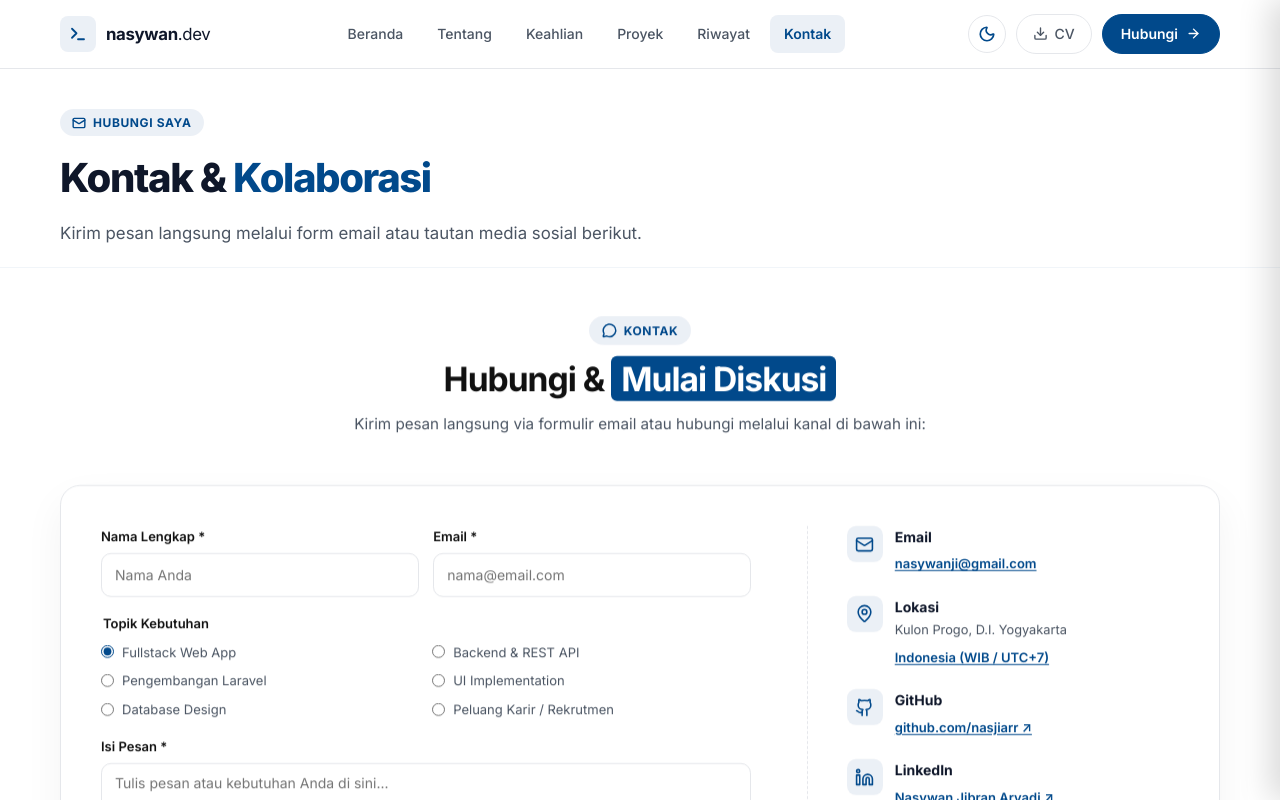
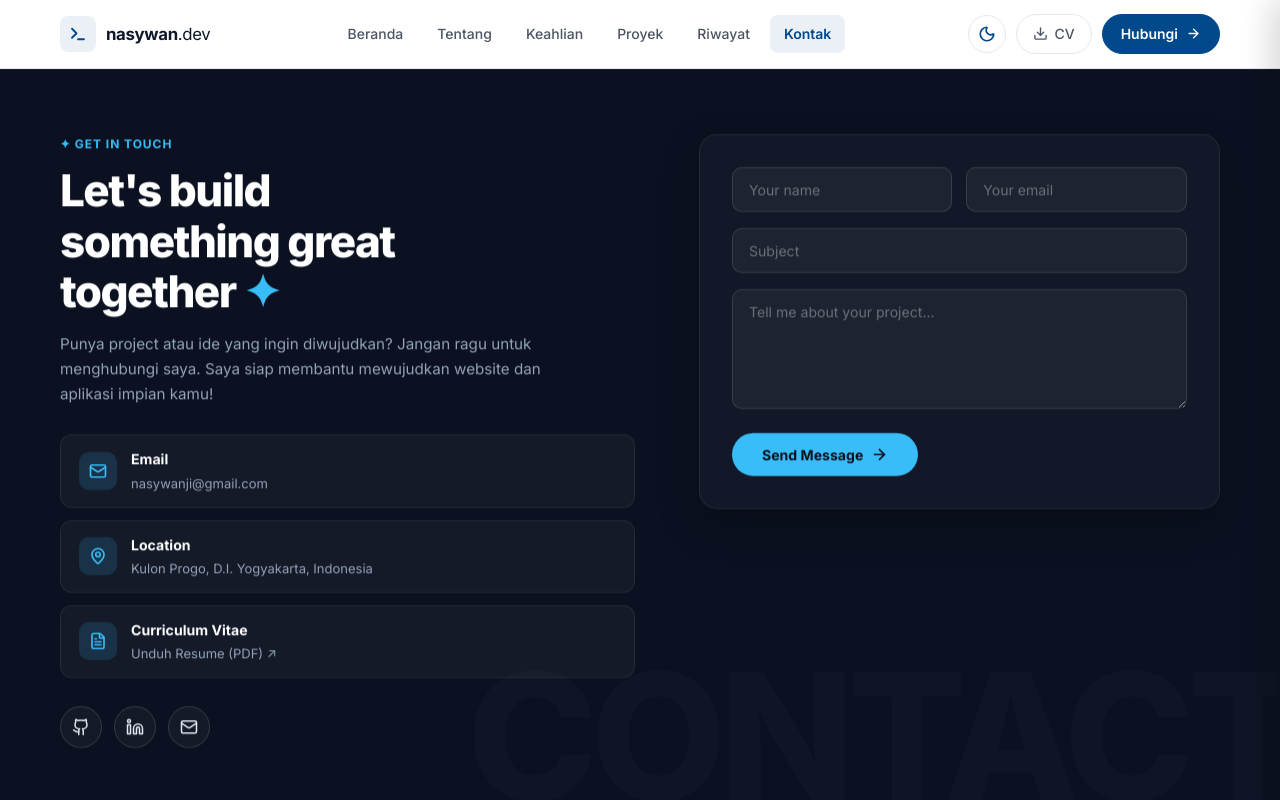
Before and after one commit to nasjiarr/portfolio-jibran, a React (Vite) app: page /contact in a window 1280 px wide. Shown: the top 800 px of the page. Built offline with nearby package versions, Linux system fonts and the light colour scheme.

Commit message:
update contact section to match fahry rasyidinanta style

```diff
--- a/src/components/Contact.tsx
+++ b/src/components/Contact.tsx
@@ -1,23 +1,14 @@
 import { useState, useEffect, useRef } from 'react';
-import { Mail, MapPin, MessageCircle, Send, FileText, CheckCircle } from 'lucide-react';
+import { Mail, MapPin, FileText, ArrowRight, CheckCircle2 } from 'lucide-react';
 import { GithubIcon, LinkedinIcon } from './Icons';
 import '../styles/contact.css';
-
-const services = [
-  'Fullstack Web App',
-  'Backend & REST API',
-  'Pengembangan Laravel',
-  'UI Implementation',
-  'Database Design',
-  'Peluang Karir / Rekrutmen',
-];
 
 export default function Contact() {
   const sectionRef = useRef<HTMLElement>(null);
   const [formData, setFormData] = useState({
     name: '',
     email: '',
-    service: 'Fullstack Web App',
+    subject: '',
     message: '',
   });
   const [submitted, setSubmitted] = useState(false);
@@ -45,160 +36,154 @@ export default function Contact() {
 
   const handleSubmit = (e: React.FormEvent) => {
     e.preventDefault();
-    const subject = encodeURIComponent(`[Inquiry] ${formData.service} - ${formData.name}`);
-    const body = encodeURIComponent(
-      `Nama: ${formData.name}\nEmail: ${formData.email}\nTopik: ${formData.service}\n\nPesan:\n${formData.message}\n`
+    const mailSubject = encodeURIComponent(formData.subject || `[Portfolio Inquiry] dari ${formData.name}`);
+    const mailBody = encodeURIComponent(
+      `Nama: ${formData.name}\nEmail: ${formData.email}\nSubject: ${formData.subject}\n\nPesan:\n${formData.message}\n`
     );
-    window.location.href = `mailto:nasywanji@gmail.com?subject=${subject}&body=${body}`;
+    window.location.href = `mailto:nasywanji@gmail.com?subject=${mailSubject}&body=${mailBody}`;
     setSubmitted(true);
   };
 
   return (
-    <section ref={sectionRef} id="kontak" className="contact-v1">
-      <div className="contact-v1__shell">
-        <header className="contact-v1__header contact-v1__reveal contact-v1__hidden">
-          <div className="contact-v1__eyebrow">
-            <MessageCircle size={15} strokeWidth={2.4} aria-hidden="true" />
-            KONTAK
+    <section ref={sectionRef} id="kontak" className="contact-fahry">
+      <div className="contact-fahry__shell">
+        <div className="contact-grid">
+          {/* Left Column */}
+          <div className="contact-left contact-v1__reveal contact-v1__hidden">
+            <span className="contact-eyebrow">✦ GET IN TOUCH</span>
+            <h2 className="contact-title">
+              Let's build<br />
+              something great<br />
+              together <span className="sparkle">✦</span>
+            </h2>
+            <p className="contact-desc">
+              Punya project atau ide yang ingin diwujudkan? Jangan ragu untuk menghubungi saya.
+              Saya siap membantu mewujudkan website dan aplikasi impian kamu!
+            </p>
+
+            <div className="contact-details">
+              <div className="contact-detail-item">
+                <div className="contact-detail-icon">
+                  <Mail size={18} strokeWidth={2.2} />
+                </div>
+                <div>
+                  <h4>Email</h4>
+                  <p>nasywanji@gmail.com</p>
+                </div>
+              </div>
+
+              <div className="contact-detail-item">
+                <div className="contact-detail-icon">
+                  <MapPin size={18} strokeWidth={2.2} />
+                </div>
+                <div>
+                  <h4>Location</h4>
+                  <p>Kulon Progo, D.I. Yogyakarta, Indonesia</p>
+                </div>
+              </div>
+
+              <a
+                href="/cv.pdf"
+                target="_blank"
+                rel="noopener noreferrer"
+                className="contact-detail-item contact-detail-link"
+              >
+                <div className="contact-detail-icon">
+                  <FileText size={18} strokeWidth={2.2} />
+                </div>
+                <div>
+                  <h4>Curriculum Vitae</h4>
+                  <p>Unduh Resume (PDF) ↗</p>
+                </div>
+              </a>
+            </div>
+
+            <div className="social-row">
+              <a
+                href="https://github.com/nasjiarr"
+                target="_blank"
+                rel="noopener noreferrer"
+                className="social-circle"
+                aria-label="GitHub"
+                title="GitHub"
+              >
+                <GithubIcon size={18} />
+              </a>
+              <a
+                href="https://www.linkedin.com/in/nasywan-jibran-aryadi-7547a8214/"
+                target="_blank"
+                rel="noopener noreferrer"
+                className="social-circle"
+                aria-label="LinkedIn"
+                title="LinkedIn"
+              >
+                <LinkedinIcon size={18} />
+              </a>
+              <a
+                href="mailto:nasywanji@gmail.com"
+                className="social-circle"
+                aria-label="Email"
+                title="Email Langsung"
+              >
+                <Mail size={18} />
+              </a>
+            </div>
           </div>
-          <h2 className="contact-v1__heading">
-            Hubungi &{' '}
-            <span className="contact-v1__heading-accent">Mulai Diskusi</span>
-          </h2>
-          <p className="contact-v1__description">
-            Kirim pesan langsung via formulir email atau hubungi melalui kanal di bawah ini:
-          </p>
-        </header>
 
-        <div className="contact-v1__panel contact-v1__reveal contact-v1__hidden">
-          <form className="contact-v1__form" onSubmit={handleSubmit}>
-            <div className="contact-v1__field-row">
-              <label className="contact-v1__field">
-                <span>Nama Lengkap *</span>
+          {/* Right Column: Contact Form */}
+          <form className="contact-form contact-v1__reveal contact-v1__hidden" onSubmit={handleSubmit}>
+            <div className="form-row">
+              <div className="form-group">
                 <input
                   type="text"
+                  placeholder="Your name"
                   required
-                  placeholder="Nama Anda"
                   value={formData.name}
                   onChange={(e) => setFormData({ ...formData, name: e.target.value })}
                 />
-              </label>
-              <label className="contact-v1__field">
-                <span>Email *</span>
+              </div>
+              <div className="form-group">
                 <input
                   type="email"
+                  placeholder="Your email"
                   required
-                  placeholder="nama@email.com"
                   value={formData.email}
                   onChange={(e) => setFormData({ ...formData, email: e.target.value })}
                 />
-              </label>
+              </div>
             </div>
 
-            <fieldset className="contact-v1__services">
-              <legend>Topik Kebutuhan</legend>
-              <div className="contact-v1__options">
-                {services.map((item) => (
-                  <label key={item} className="contact-v1__radio-label">
-                    <input
-                      type="radio"
-                      name="service"
-                      value={item}
-                      checked={formData.service === item}
-                      onChange={(e) => setFormData({ ...formData, service: e.target.value })}
-                    />
-                    <span>{item}</span>
-                  </label>
-                ))}
-              </div>
-            </fieldset>
+            <div className="form-group">
+              <input
+                type="text"
+                placeholder="Subject"
+                value={formData.subject}
+                onChange={(e) => setFormData({ ...formData, subject: e.target.value })}
+              />
+            </div>
 
-            <label className="contact-v1__field">
-              <span>Isi Pesan *</span>
+            <div className="form-group">
               <textarea
+                placeholder="Tell me about your project..."
                 required
-                rows={4}
-                placeholder="Tulis pesan atau kebutuhan Anda di sini..."
+                rows={5}
                 value={formData.message}
                 onChange={(e) => setFormData({ ...formData, message: e.target.value })}
               />
-            </label>
+            </div>
 
-            <button type="submit" className="contact-v1__submit">
-              <span>Kirim via Email</span>
-              <Send size={16} strokeWidth={2.2} />
+            <button type="submit" className="btn-send">
+              <span>Send Message</span>
+              <ArrowRight size={17} strokeWidth={2.4} />
             </button>
 
             {submitted && (
-              <div className="contact-v1__success">
-                <CheckCircle size={16} />
-                <span>Klien email Anda telah dibuka. Anda juga bisa kirim langsung ke nasywanji@gmail.com</span>
+              <div className="form-status">
+                <CheckCircle2 size={16} />
+                <span>Klien email Anda telah dibuka. Atau kirim langsung ke nasywanji@gmail.com</span>
               </div>
             )}
           </form>
-
-          <aside className="contact-v1__details">
-            <div className="contact-v1__detail">
-              <span className="contact-v1__icon">
-                <Mail size={19} strokeWidth={2} />
-              </span>
-              <div>
-                <h3>Email</h3>
-                <a href="mailto:nasywanji@gmail.com">nasywanji@gmail.com</a>
-              </div>
-            </div>
-
-            <div className="contact-v1__detail">
-              <span className="contact-v1__icon">
-                <MapPin size={19} strokeWidth={2} />
-              </span>
-              <div>
-                <h3>Lokasi</h3>
-                <p>Kulon Progo, D.I. Yogyakarta</p>
-                <span>Indonesia (WIB / UTC+7)</span>
-              </div>
-            </div>
-
-            <div className="contact-v1__detail">
-              <span className="contact-v1__icon">
-                <GithubIcon size={19} />
-              </span>
-              <div>
-                <h3>GitHub</h3>
-                <a href="https://github.com/nasjiarr" target="_blank" rel="noopener noreferrer">
-                  github.com/nasjiarr ↗
-                </a>
-              </div>
-            </div>
-
-            <div className="contact-v1__detail">
-              <span className="contact-v1__icon">
-                <LinkedinIcon size={19} />
-              </span>
-              <div>
-                <h3>LinkedIn</h3>
-                <a
-                  href="https://www.linkedin.com/in/nasywan-jibran-aryadi-7547a8214/"
-                  target="_blank"
-                  rel="noopener noreferrer"
-                >
-                  Nasywan Jibran Aryadi ↗
-                </a>
-              </div>
-            </div>
-
-            <div className="contact-v1__detail">
-              <span className="contact-v1__icon">
-                <FileText size={19} strokeWidth={2} />
-              </span>
-              <div>
-                <h3>Curriculum Vitae</h3>
-                <a href="/cv.pdf" target="_blank" rel="noopener noreferrer">
-                  Unduh CV (PDF) ↗
-                </a>
-              </div>
-            </div>
-          </aside>
         </div>
       </div>
     </section>
--- a/src/pages/ContactPage.tsx
+++ b/src/pages/ContactPage.tsx
@@ -1,25 +1,9 @@
-import { Mail } from 'lucide-react';
 import Contact from '../components/Contact';
 import '../styles/pages.css';
 
 export default function ContactPage() {
   return (
-    <div className="page-wrapper">
-      <header className="page-header">
-        <div className="page-header__shell">
-          <div className="page-header__eyebrow">
-            <Mail size={14} strokeWidth={2.4} />
-            HUBUNGI SAYA
-          </div>
-          <h1 className="page-header__title">
-            Kontak & <span>Kolaborasi</span>
-          </h1>
-          <p className="page-header__desc">
-            Kirim pesan langsung melalui form email atau tautan media sosial berikut.
-          </p>
-        </div>
-      </header>
-
+    <div className="page-wrapper" style={{ paddingBottom: 0 }}>
       <Contact />
     </div>
   );
--- a/src/styles/contact.css
+++ b/src/styles/contact.css
@@ -1,263 +1,247 @@
-.contact-v1 {
-  --contact-v1-primary: var(--dt-primary);
-  --contact-v1-primary-soft: var(--dt-primary-soft);
-  --contact-v1-ink: var(--dt-ink);
-  --contact-v1-muted: var(--dt-muted);
-  --contact-v1-line: var(--dt-line);
-
+.contact-fahry {
   box-sizing: border-box;
   width: 100%;
-  padding: 48px 0;
-  background: var(--dt-surface);
+  padding: 64px 0 56px;
+  background: #0b1120;
+  color: #ffffff;
+  position: relative;
+  overflow: hidden;
   font-family: var(--font-sans);
-  border-bottom: 1px solid var(--dt-line-light);
-  transition: background-color 0.2s ease;
+  border-top: 1px solid rgba(255, 255, 255, 0.06);
 }
 
-.contact-v1 *,
-.contact-v1 *::before,
-.contact-v1 *::after {
+.contact-fahry::before {
+  content: 'CONTACT';
+  position: absolute;
+  bottom: -20px;
+  right: -20px;
+  font-size: clamp(6rem, 14vw, 11rem);
+  font-weight: 900;
+  color: rgba(255, 255, 255, 0.02);
+  pointer-events: none;
+  line-height: 1;
+  letter-spacing: -0.04em;
+}
+
+.contact-fahry *,
+.contact-fahry *::before,
+.contact-fahry *::after {
   box-sizing: border-box;
 }
 
-.contact-v1__shell {
+.contact-fahry__shell {
   width: min(1160px, calc(100% - 44px));
   margin: 0 auto;
+  position: relative;
+  z-index: 1;
 }
 
-.contact-v1__header {
-  max-width: 760px;
-  margin: 0 auto;
-  text-align: center;
+.contact-grid {
+  display: grid;
+  grid-template-columns: minmax(0, 1.05fr) minmax(0, 0.95fr);
+  gap: clamp(36px, 5vw, 64px);
+  align-items: start;
 }
 
-.contact-v1__eyebrow {
-  display: inline-flex;
-  align-items: center;
-  gap: 7px;
-  margin-bottom: 12px;
-  padding: 5px 13px;
-  border-radius: 999px;
-  background: var(--contact-v1-primary-soft);
-  color: var(--contact-v1-primary);
+.contact-left {
+  display: flex;
+  flex-direction: column;
+}
+
+.contact-eyebrow {
+  display: inline-block;
   font-size: 0.75rem;
   font-weight: 700;
-  letter-spacing: 0.05em;
-  text-transform: uppercase;
+  letter-spacing: 0.08em;
+  color: #38bdf8;
+  margin-bottom: 12px;
 }
 
-.contact-v1__heading {
-  margin: 0;
-  color: var(--contact-v1-ink);
-  font-size: clamp(1.5rem, 3.1vw, 2.1rem);
-  line-height: 1.28;
-  font-weight: 700;
-  letter-spacing: -0.03em;
+.contact-title {
+  font-size: clamp(2rem, 3.8vw, 2.75rem);
+  line-height: 1.15;
+  font-weight: 800;
+  color: #ffffff;
+  letter-spacing: -0.035em;
+  margin: 0 0 14px;
 }
 
-.contact-v1__heading-accent {
-  color: #ffffff;
-  background: var(--contact-v1-primary);
-  padding: 2px 10px;
-  border-radius: 6px;
-  -webkit-box-decoration-break: clone;
-  box-decoration-break: clone;
+.sparkle {
+  color: #38bdf8;
+  display: inline-block;
 }
 
-[data-theme="dark"] .contact-v1__heading-accent {
-  color: #0b1120;
+.contact-desc {
+  color: #94a3b8;
+  font-size: 0.95rem;
+  line-height: 1.65;
+  margin: 0 0 28px;
+  max-width: 520px;
 }
 
-.contact-v1__description {
-  margin: 12px auto 0;
-  max-width: 620px;
-  color: var(--contact-v1-muted);
-  font-size: 0.95rem;
-  line-height: 1.6;
+/* Contact Details */
+.contact-details {
+  display: flex;
+  flex-direction: column;
+  gap: 12px;
+  margin-bottom: 28px;
 }
 
-.contact-v1__panel {
-  display: grid;
-  grid-template-columns: minmax(0, 1.4fr) minmax(280px, 0.8fr);
-  gap: clamp(32px, 5vw, 56px);
-  margin-top: clamp(34px, 5vw, 48px);
-  padding: clamp(24px, 4vw, 40px);
-  border: 1px solid var(--contact-v1-line);
-  border-radius: 20px;
-  background: var(--dt-surface-card);
-  box-shadow: var(--dt-shadow-lg);
-  transition: background-color 0.2s ease;
+.contact-detail-item {
+  display: flex;
+  align-items: center;
+  gap: 14px;
+  padding: 13px 18px;
+  background: rgba(255, 255, 255, 0.04);
+  border: 1px solid rgba(255, 255, 255, 0.08);
+  border-radius: 12px;
+  transition: all 0.2s ease;
+  text-decoration: none;
+  color: inherit;
 }
 
-.contact-v1__form {
-  display: grid;
-  gap: 16px;
+.contact-detail-item:hover {
+  background: rgba(255, 255, 255, 0.08);
+  transform: translateX(6px);
+  border-color: #38bdf8;
 }
 
-.contact-v1__field-row {
+.contact-detail-icon {
+  width: 38px;
+  height: 38px;
+  border-radius: 10px;
+  background: rgba(56, 189, 248, 0.15);
+  color: #38bdf8;
+  display: flex;
+  align-items: center;
+  justify-content: center;
+  flex-shrink: 0;
+}
+
+.contact-detail-item h4 {
+  margin: 0 0 2px;
+  font-size: 0.88rem;
+  font-weight: 700;
+  color: #ffffff;
+}
+
+.contact-detail-item p {
+  margin: 0;
+  font-size: 0.8125rem;
+  color: #94a3b8;
+}
+
+/* Social Row */
+.social-row {
+  display: flex;
+  gap: 12px;
+}
+
+.social-circle {
+  width: 42px;
+  height: 42px;
+  border-radius: 50%;
+  border: 1px solid rgba(255, 255, 255, 0.14);
+  background: rgba(255, 255, 255, 0.04);
+  color: #e2e8f0;
+  display: flex;
+  align-items: center;
+  justify-content: center;
+  transition: all 0.2s ease;
+  cursor: pointer;
+  text-decoration: none;
+}
+
+.social-circle:hover {
+  background: #38bdf8;
+  color: #0b1120;
+  border-color: #38bdf8;
+  transform: translateY(-3px) scale(1.08);
+}
+
+/* Contact Form */
+.contact-form {
+  display: flex;
+  flex-direction: column;
+  gap: 16px;
+  padding: clamp(22px, 3.5vw, 32px);
+  background: rgba(255, 255, 255, 0.03);
+  border: 1px solid rgba(255, 255, 255, 0.08);
+  border-radius: 18px;
+  box-shadow: 0 16px 40px rgba(0, 0, 0, 0.25);
+}
+
+.form-row {
   display: grid;
   grid-template-columns: repeat(2, minmax(0, 1fr));
   gap: 14px;
 }
 
-.contact-v1__field {
-  display: grid;
-  gap: 6px;
-  color: var(--dt-ink);
-  font-size: 0.8125rem;
-  font-weight: 600;
+.form-group input,
+.form-group textarea {
+  width: 100%;
+  padding: 13px 16px;
+  background: rgba(255, 255, 255, 0.05);
+  border: 1px solid rgba(255, 255, 255, 0.12);
+  border-radius: 10px;
+  color: #ffffff;
+  font-family: inherit;
+  font-size: 0.88rem;
+  outline: none;
+  transition: all 0.2s ease;
 }
 
-.contact-v1__field input,
-.contact-v1__field textarea {
-  width: 100%;
-  border: 1px solid var(--contact-v1-line);
-  border-radius: 10px;
-  outline: none;
-  background: var(--dt-surface);
-  color: var(--dt-ink);
-  font-family: inherit;
-  font-size: 0.875rem;
-  transition: border-color 0.2s ease, box-shadow 0.2s ease;
-}
-
-.contact-v1__field input {
-  min-height: 44px;
-  padding: 0 13px;
-}
-
-.contact-v1__field textarea {
-  min-height: 110px;
-  padding: 10px 13px;
+.form-group textarea {
+  min-height: 120px;
   resize: vertical;
 }
 
-.contact-v1__field input:focus,
-.contact-v1__field textarea:focus {
-  border-color: var(--contact-v1-primary);
-  box-shadow: 0 0 0 3px var(--dt-primary-soft);
+.form-group input::placeholder,
+.form-group textarea::placeholder {
+  color: rgba(255, 255, 255, 0.35);
 }
 
-.contact-v1__services {
-  margin: 0;
-  padding: 0;
-  border: 0;
+.form-group input:focus,
+.form-group textarea:focus {
+  border-color: #38bdf8;
+  background: rgba(255, 255, 255, 0.08);
+  box-shadow: 0 0 0 3px rgba(56, 189, 248, 0.15);
 }
 
-.contact-v1__services legend {
-  margin-bottom: 8px;
-  color: var(--dt-ink);
-  font-size: 0.8125rem;
-  font-weight: 600;
-}
-
-.contact-v1__options {
-  display: grid;
-  grid-template-columns: repeat(2, minmax(0, 1fr));
-  gap: 8px 12px;
-}
-
-.contact-v1__radio-label {
-  display: flex;
-  align-items: center;
-  gap: 8px;
-  color: var(--dt-muted);
-  font-size: 0.8125rem;
-  cursor: pointer;
-}
-
-.contact-v1__radio-label input {
-  margin: 0;
-  accent-color: var(--contact-v1-primary);
-}
-
-.contact-v1__submit {
-  min-height: 46px;
+.btn-send {
   display: inline-flex;
   align-items: center;
   justify-content: center;
-  gap: 9px;
-  padding: 0 22px;
-  border: 0;
-  border-radius: 10px;
-  background: var(--contact-v1-primary);
-  color: #ffffff;
+  gap: 8px;
+  padding: 13px 30px;
+  background: #38bdf8;
+  color: #0b1120;
+  border: none;
+  border-radius: 999px;
   font-family: inherit;
-  font-size: 0.875rem;
-  font-weight: 600;
+  font-weight: 700;
+  font-size: 0.88rem;
   cursor: pointer;
-  transition: background 0.2s ease, transform 0.2s ease;
-  margin-top: 4px;
+  transition: all 0.2s ease;
+  align-self: flex-start;
 }
 
-[data-theme="dark"] .contact-v1__submit {
-  color: #0b1120;
+.btn-send:hover {
+  background: #7dd3fc;
+  transform: translateY(-2px);
+  box-shadow: 0 8px 24px rgba(56, 189, 248, 0.3);
 }
 
-.contact-v1__submit:hover {
-  background: var(--contact-v1-primary-dark);
-  transform: translateY(-1px);
-}
-
-.contact-v1__success {
+.form-status {
   display: flex;
   align-items: center;
   gap: 8px;
   padding: 10px 14px;
   border-radius: 8px;
-  background: rgba(22, 163, 74, 0.1);
-  color: #16a34a;
+  background: rgba(34, 197, 94, 0.12);
+  color: #4ade80;
   font-size: 0.8125rem;
-  border: 1px solid rgba(22, 163, 74, 0.2);
-}
-
-.contact-v1__details {
-  display: flex;
-  flex-direction: column;
-  gap: 20px;
-  padding-left: clamp(20px, 3vw, 40px);
-  border-left: 1px dashed var(--contact-v1-line);
-}
-
-.contact-v1__detail {
-  display: flex;
-  align-items: flex-start;
-  gap: 12px;
-}
-
-.contact-v1__icon {
-  width: 36px;
-  height: 36px;
-  display: inline-flex;
-  align-items: center;
-  justify-content: center;
-  border-radius: 9px;
-  background: var(--contact-v1-primary-soft);
-  color: var(--contact-v1-primary);
-  flex-shrink: 0;
-}
-
-.contact-v1__detail h3 {
-  margin: 0 0 2px;
-  color: var(--dt-ink-heading);
-  font-size: 0.875rem;
-  font-weight: 700;
-}
-
-.contact-v1__detail p {
-  margin: 0 0 4px;
-  color: var(--contact-v1-muted);
-  font-size: 0.8rem;
-  line-height: 1.5;
-}
-
-.contact-v1__detail a,
-.contact-v1__detail div > span {
-  color: var(--contact-v1-primary);
-  font-size: 0.8125rem;
-  font-weight: 600;
-  text-decoration: underline;
-  text-underline-offset: 2px;
+  border: 1px solid rgba(34, 197, 94, 0.25);
 }
 
 /* Animations */
@@ -270,13 +254,13 @@
 }
 
 .contact-v1__visible {
-  animation: contactV1FadeIn 0.5s ease forwards;
+  animation: contactFadeIn 0.5s ease forwards;
 }
 
-@keyframes contactV1FadeIn {
+@keyframes contactFadeIn {
   from {
     opacity: 0;
-    transform: translateY(12px);
+    transform: translateY(14px);
   }
   to {
     opacity: 1;
@@ -285,34 +269,26 @@
 }
 
 @media (max-width: 860px) {
-  .contact-v1__panel {
+  .contact-grid {
     grid-template-columns: 1fr;
+    gap: 36px;
   }
 
-  .contact-v1__details {
-    padding-left: 0;
-    padding-top: 24px;
-    border-left: 0;
-    border-top: 1px dashed var(--contact-v1-line);
-    display: grid;
-    grid-template-columns: repeat(2, minmax(0, 1fr));
-    gap: 16px;
+  .btn-send {
+    width: 100%;
   }
 }
 
 @media (max-width: 620px) {
-  .contact-v1 {
-    padding: 36px 0 32px;
-    padding-inline: 2px;
+  .contact-fahry {
+    padding: 48px 0 40px;
   }
 
-  .contact-v1__shell {
+  .contact-fahry__shell {
     width: min(calc(100% - 36px), 1160px);
   }
 
-  .contact-v1__field-row,
-  .contact-v1__options,
-  .contact-v1__details {
+  .form-row {
     grid-template-columns: 1fr;
   }
 }
```
